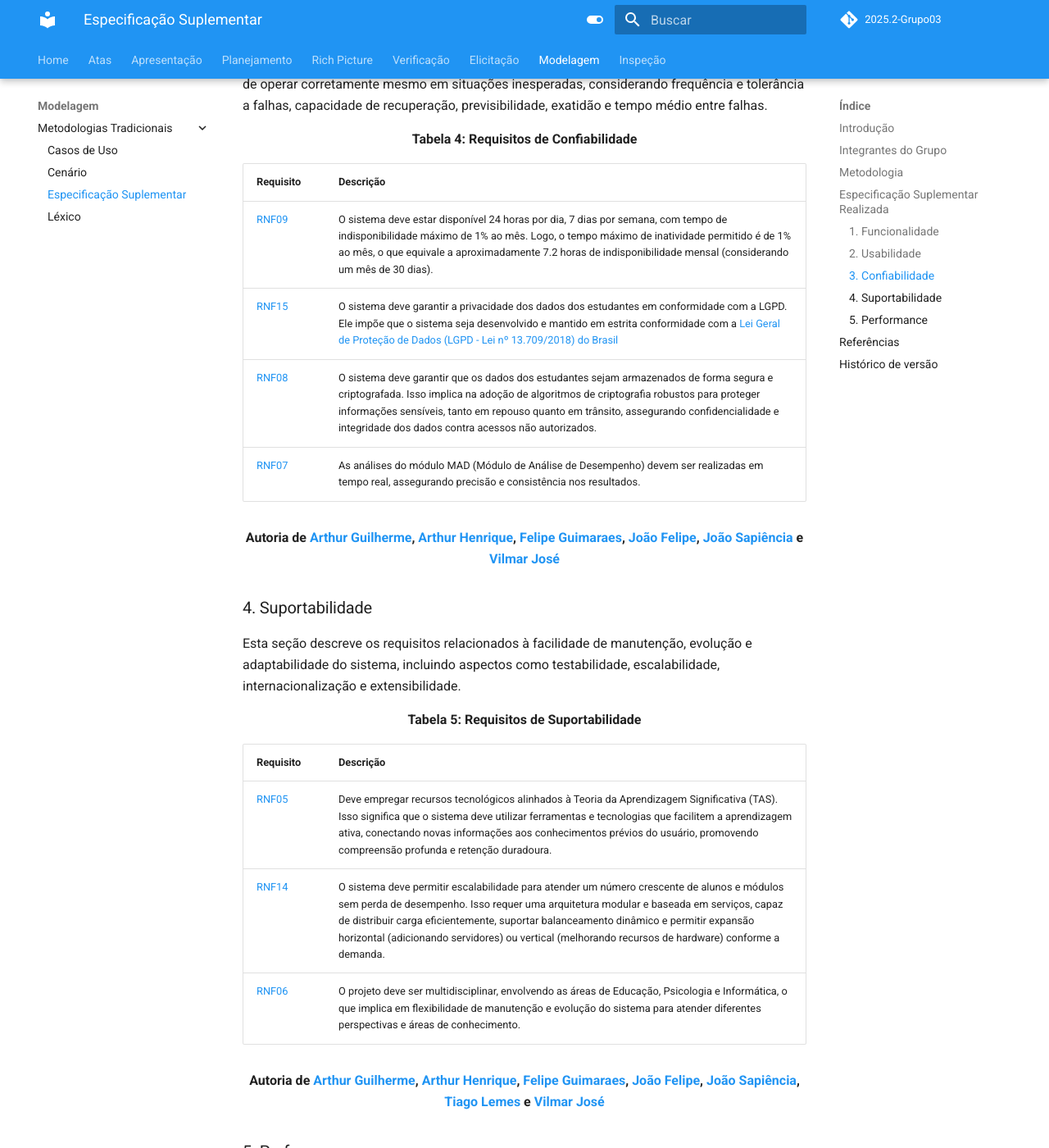
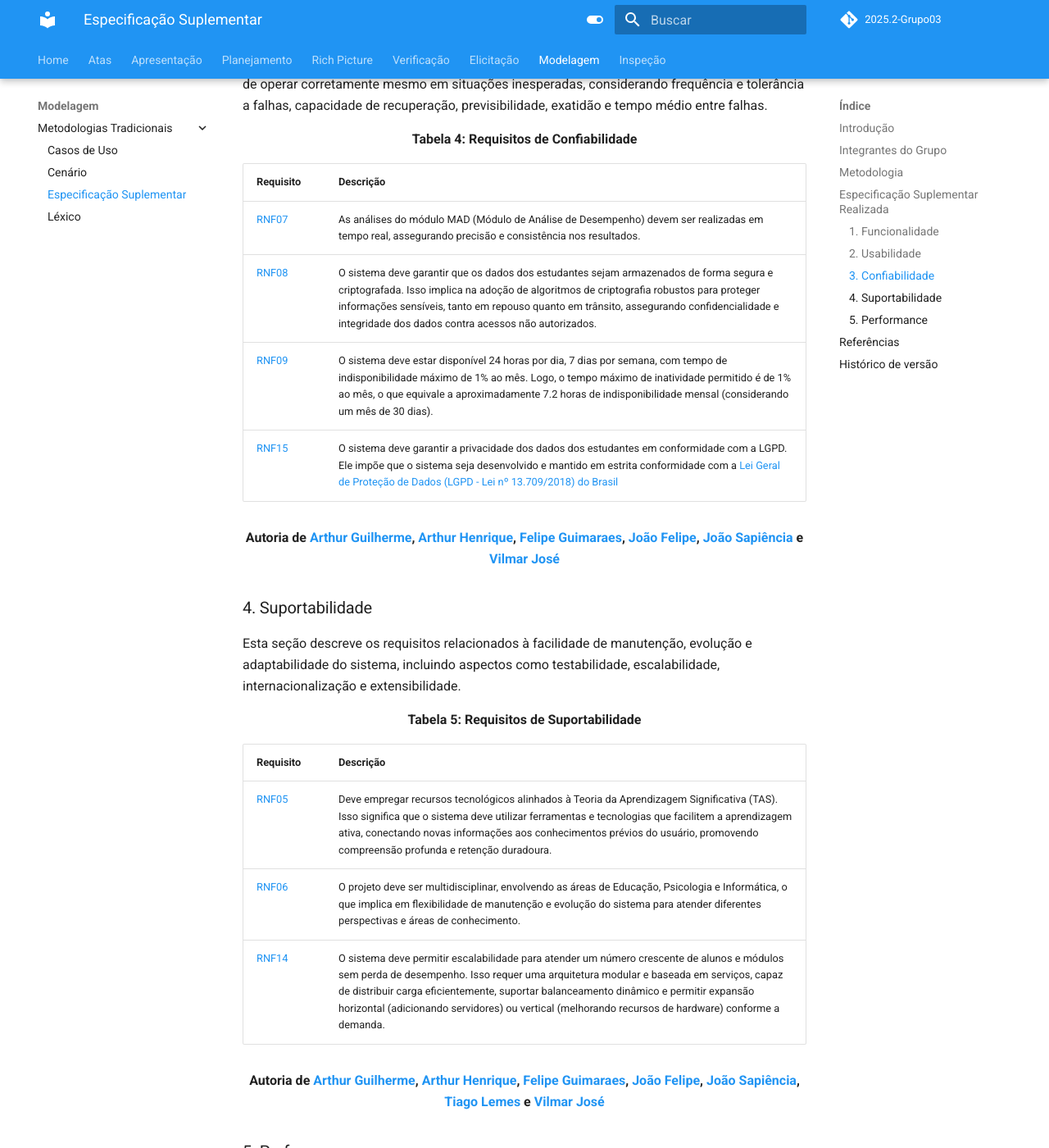
Before and after one commit to Requisitos-de-Software/2025.2-Grupo03, an MkDocs documentation site: the page built from docs/Modelagem/especificacao_suplementar.md, in a window 1280 px wide and 1400 px high, scrolled down 3005 px. Shown: the whole window at 82% size. Built offline with MkDocs 1.6.1 and Material for MkDocs 9.7.7, drawn with Linux system fonts in a browser that asks for light colours; comment, search, counter and statistics services are not loaded; some of the changed text lies outside the part shown.

Commit message:
Organização das ordens

```diff
--- a/docs/Modelagem/especificacao_suplementar.md
+++ b/docs/Modelagem/especificacao_suplementar.md
@@ -69,8 +69,8 @@ Esta seção lista os requisitos que garantem que a interação do usuário com
 | **Requisito** | **Descrição** |
 | ------------------- | ---------------- |
 | [RNF01](https://requisitos-de-software.github.io/2025.2-Grupo03/Elicitacao/requisitos_elicitados/#requisitos-nao-funcionais) | A interface deve se adaptar automaticamente ao perfil de cada indivíduo (aluno, monitor, professor, etc.). |
+|[RNF02](https://requisitos-de-software.github.io/2025.2-Grupo03/Elicitacao/requisitos_elicitados/#requisitos-nao-funcionais)| O sistema deve ser acessível pela internet, permitindo uso presencial ou a distância. |
 |[RNF11](https://requisitos-de-software.github.io/2025.2-Grupo03/Elicitacao/requisitos_elicitados/#requisitos-nao-funcionais)| O sistema deve ser totalmente compatível com dispositivos móveis, garantindo responsividade na interface e adaptação automática a diferentes tamanhos e orientações de tela (smartphones, tablets e notebooks). |
-|[RNF02](https://requisitos-de-software.github.io/2025.2-Grupo03/Elicitacao/requisitos_elicitados/#requisitos-nao-funcionais)| O sistema deve ser acessível pela internet, permitindo uso presencial ou a distância. |
 |[RNF12](https://requisitos-de-software.github.io/2025.2-Grupo03/Elicitacao/requisitos_elicitados/#requisitos-nao-funcionais)| O sistema deve seguir padrões de acessibilidade para garantir a usabilidade a todos os usuários, incluindo pessoas com deficiência. |
 
 
@@ -94,10 +94,10 @@ Esta seção trata da estabilidade, segurança e integridade do sistema, bem com
 
 | **Requisito** | **Descrição** |
 | ------------------- | ---------------- |
+| [RNF07](https://requisitos-de-software.github.io/2025.2-Grupo03/Elicitacao/requisitos_elicitados/#requisitos-nao-funcionais) | As análises do módulo MAD (Módulo de Análise de Desempenho) devem ser realizadas em tempo real, assegurando precisão e consistência nos resultados. |
+| [RNF08](https://requisitos-de-software.github.io/2025.2-Grupo03/Elicitacao/requisitos_elicitados/#requisitos-nao-funcionais) | O sistema deve garantir que os dados dos estudantes sejam armazenados de forma segura e criptografada. Isso implica na adoção de algoritmos de criptografia robustos para proteger informações sensíveis, tanto em repouso quanto em trânsito, assegurando confidencialidade e integridade dos dados contra acessos não autorizados. |
 | [RNF09](https://requisitos-de-software.github.io/2025.2-Grupo03/Elicitacao/requisitos_elicitados/#requisitos-nao-funcionais) | O sistema deve estar disponível 24 horas por dia, 7 dias por semana, com tempo de indisponibilidade máximo de 1% ao mês. Logo, o tempo máximo de inatividade permitido é de 1% ao mês, o que equivale a aproximadamente 7.2 horas de indisponibilidade mensal (considerando um mês de 30 dias). |
 | [RNF15](https://requisitos-de-software.github.io/2025.2-Grupo03/Elicitacao/requisitos_elicitados/#requisitos-nao-funcionais) | O sistema deve garantir a privacidade dos dados dos estudantes em conformidade com a LGPD. Ele impõe que o sistema seja desenvolvido e mantido em estrita conformidade com a [Lei Geral de Proteção de Dados (LGPD - Lei nº 13.709/2018) do Brasil](https://www.planalto.gov.br/ccivil_03/_ato2015-2018/2018/lei/L13709compilado.htm) |
-| [RNF08](https://requisitos-de-software.github.io/2025.2-Grupo03/Elicitacao/requisitos_elicitados/#requisitos-nao-funcionais) | O sistema deve garantir que os dados dos estudantes sejam armazenados de forma segura e criptografada. Isso implica na adoção de algoritmos de criptografia robustos para proteger informações sensíveis, tanto em repouso quanto em trânsito, assegurando confidencialidade e integridade dos dados contra acessos não autorizados. |
-| [RNF07](https://requisitos-de-software.github.io/2025.2-Grupo03/Elicitacao/requisitos_elicitados/#requisitos-nao-funcionais) | As análises do módulo MAD (Módulo de Análise de Desempenho) devem ser realizadas em tempo real, assegurando precisão e consistência nos resultados. |
 
 <div align="center">
     <strong>
@@ -119,8 +119,8 @@ Esta seção descreve os requisitos relacionados à facilidade de manutenção,
 | **Requisito** | **Descrição** |
 | ------------------- | ---------------- |
 | [RNF05](https://requisitos-de-software.github.io/2025.2-Grupo03/Elicitacao/requisitos_elicitados/#requisitos-nao-funcionais) | Deve empregar recursos tecnológicos alinhados à Teoria da Aprendizagem Significativa (TAS). Isso significa que o sistema deve utilizar ferramentas e tecnologias que facilitem a aprendizagem ativa, conectando novas informações aos conhecimentos prévios do usuário, promovendo compreensão profunda e retenção duradoura. |
+| [RNF06](https://requisitos-de-software.github.io/2025.2-Grupo03/Elicitacao/requisitos_elicitados/#requisitos-nao-funcionais) | O projeto deve ser multidisciplinar, envolvendo as áreas de Educação, Psicologia e Informática, o que implica em flexibilidade de manutenção e evolução do sistema para atender diferentes perspectivas e áreas de conhecimento. |
 | [RNF14](https://requisitos-de-software.github.io/2025.2-Grupo03/Elicitacao/requisitos_elicitados/#requisitos-nao-funcionais) | O sistema deve permitir escalabilidade para atender um número crescente de alunos e módulos sem perda de desempenho. Isso requer uma arquitetura modular e baseada em serviços, capaz de distribuir carga eficientemente, suportar balanceamento dinâmico e permitir expansão horizontal (adicionando servidores) ou vertical (melhorando recursos de hardware) conforme a demanda. |
-| [RNF06](https://requisitos-de-software.github.io/2025.2-Grupo03/Elicitacao/requisitos_elicitados/#requisitos-nao-funcionais) | O projeto deve ser multidisciplinar, envolvendo as áreas de Educação, Psicologia e Informática, o que implica em flexibilidade de manutenção e evolução do sistema para atender diferentes perspectivas e áreas de conhecimento. |
 
 <div align="center">
     <strong>
```
Also changed, not shown: other parts of docs/Modelagem/especificacao_suplementar.md (+1 -2 lines).
